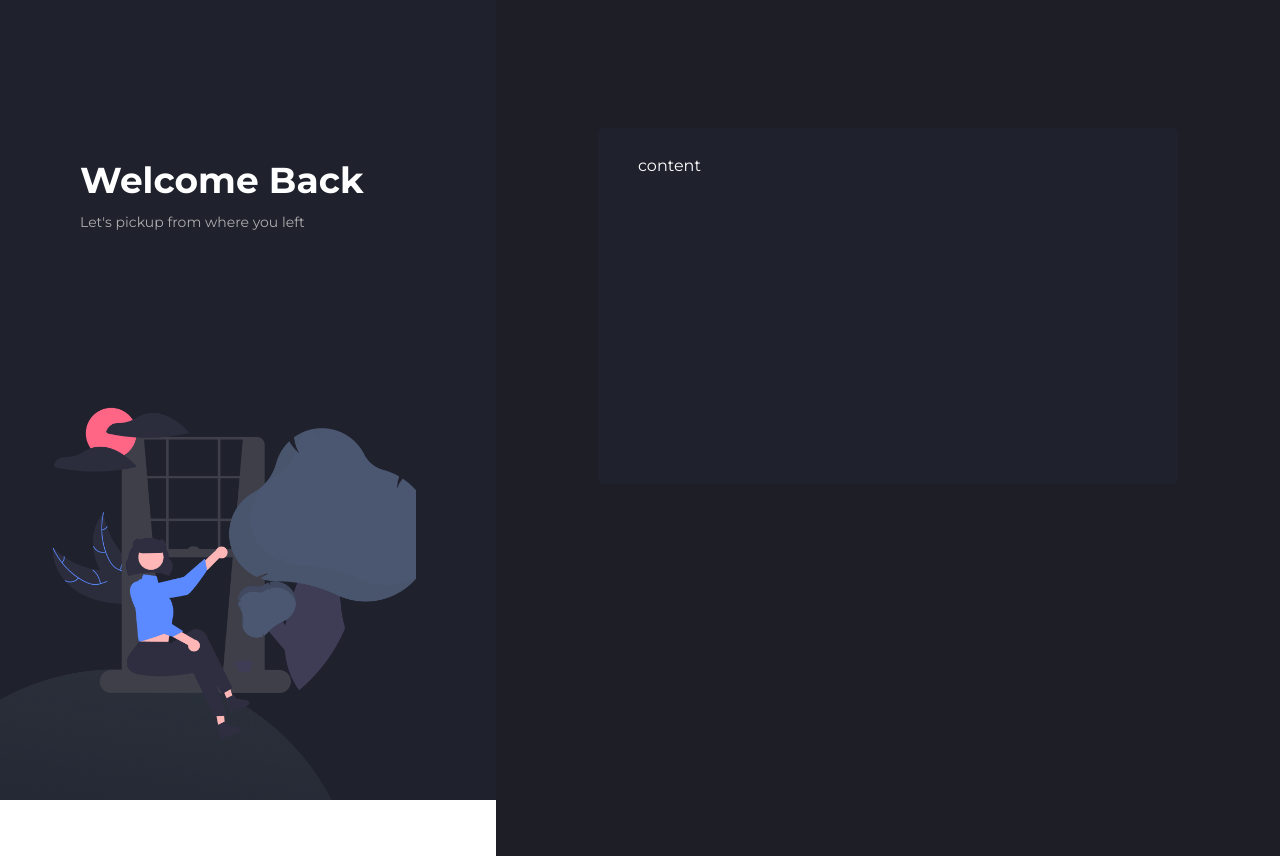
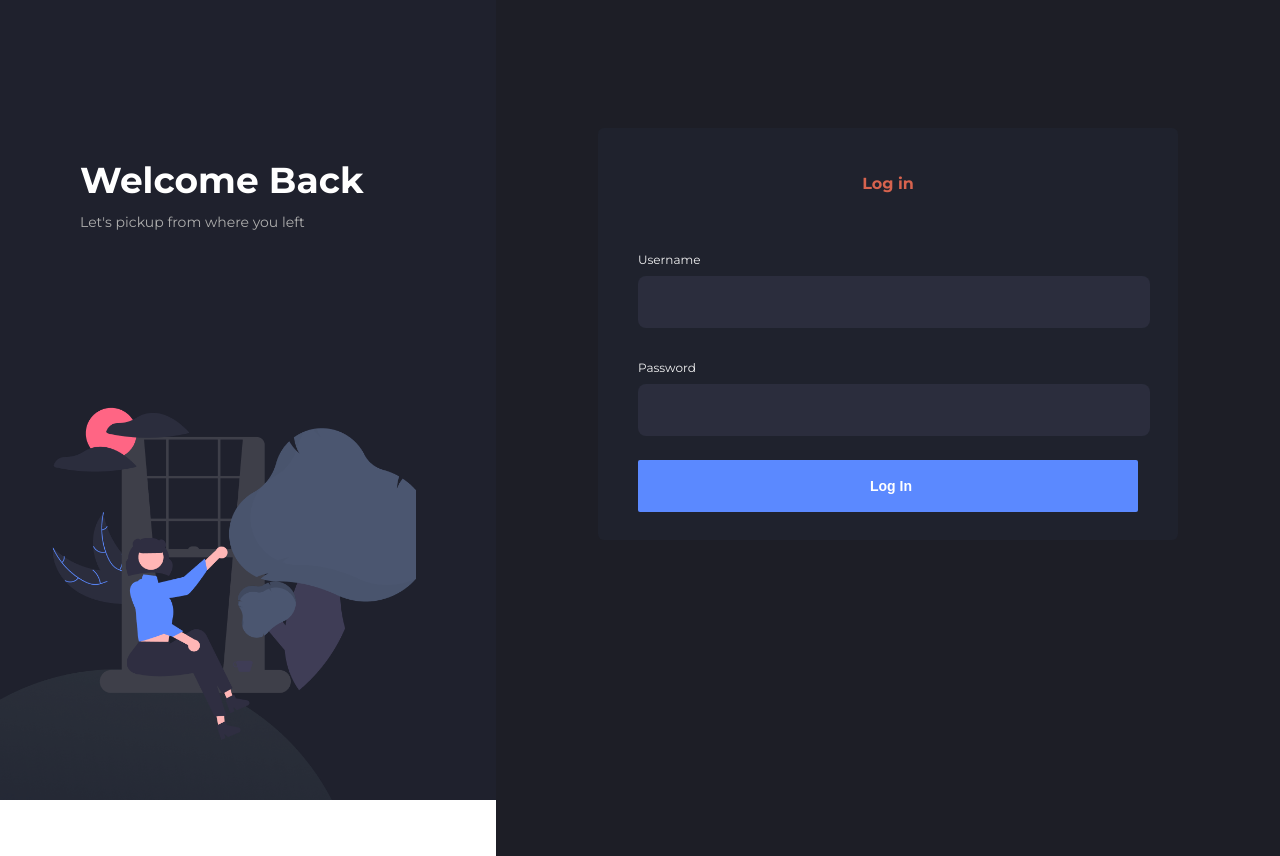
Before and after one commit to HamidTech360/swiftTelecoms, a React (Vite) app: page /login in a window 1280 px wide. Built offline with nearby package versions, Linux system fonts and the light colour scheme.

Commit message:
login inputs

```diff
--- a/src/layouts/authLayout/index.tsx
+++ b/src/layouts/authLayout/index.tsx
@@ -1,7 +1,15 @@
-import { BannerImg, FormArea } from "./authlayout.style"
-const AuthLayout = ({children, title, subTitle}:any) => {
+import { BannerImg, FormArea } from './authlayout.style'
+const AuthLayout = ({ children, title, subTitle }: any) => {
   return (
     <div className="md:flex h-screen">
+      <div>
+        <div className="pt-10 -mb-16 px-5 bg-[#1D1E26] md:hidden">
+          <div className="text-white font-bold text-4xl  leading-12">
+            {title}
+          </div>
+          <div className="text-sm mt-3 text-[#AEAEAE]">{subTitle}</div>
+        </div>
+      </div>
       <div className="md:w-2/5 md:flex hidden bg-[#1F212D]  flex-col">
         <div className="mt-40 px-20">
           <div className="text-white font-bold text-4xl  leading-12">
@@ -14,10 +22,7 @@ const AuthLayout = ({children, title, subTitle}:any) => {
         </div>
       </div>
       <div className="md:w-3/5  h-screen  bg-[#1D1E26] py-7 px-5 ">
-            <FormArea>
-              {children}
-            </FormArea>
-
+        <FormArea>{children}</FormArea>
       </div>
     </div>
   )
--- a/src/routes/index.tsx
+++ b/src/routes/index.tsx
@@ -46,3 +46,6 @@ const AllRoutes = createBrowserRouter([
 ])
 
 export default AllRoutes
+
+// width: 396px;
+// height: 50px;
--- a/src/screens/Auth/Login/index.tsx
+++ b/src/screens/Auth/Login/index.tsx
@@ -1,4 +1,5 @@
-import AuthLayout from "../../../layouts/authLayout";
+import AuthLayout from '../../../layouts/authLayout'
+import { Input, Label } from './login.style'
 
 const Login = () => {
   return (
@@ -6,9 +7,27 @@ const Login = () => {
       title="Welcome Back"
       subTitle="Let's pickup from where you left"
     >
-            <div className="text-white">content</div>
+      <div className="text-white">
+        <p className="text-center text-[#D7634E] mb-12 font-bold text-base ">
+          Log in
+        </p>
+        <form action="">
+          <div className="mb-6">
+            <Label>Username</Label> <br />
+            <Input type="text" />
+          </div>
+          <div className="mb-6">
+            <Label>Password</Label> <br />
+            <Input type="password" />
+          </div>
+
+          <button className="w-full pl-3 py-4 rounded-sm border-none m-auto text-[#FFF] text-sm font-semibold  bg-[#5B89FF] cursor-pointer   ">
+            Log In
+          </button>
+        </form>
+      </div>
     </AuthLayout>
-     );
+  )
 }
 
-export default Login;
+export default Login
--- /dev/null
+++ b/src/screens/Auth/Login/login.style.ts
@@ -0,0 +1,10 @@
+import styled from 'styled-components'
+
+export const Input = styled.input.attrs({
+  className:
+    ' border-none outline-none w-full pl-3 py-4 text-[#FFFFFF30] text-sm font-normal  rounded-lg p-0 bg-[#2B2D3D] ',
+})``
+
+export const Label = styled.label.attrs({
+  className: 'text-[#FFFFFFF0] text-xs leading-8 font-normal ',
+})``
```
Lines whose indentation alone changed are shown as unchanged.
